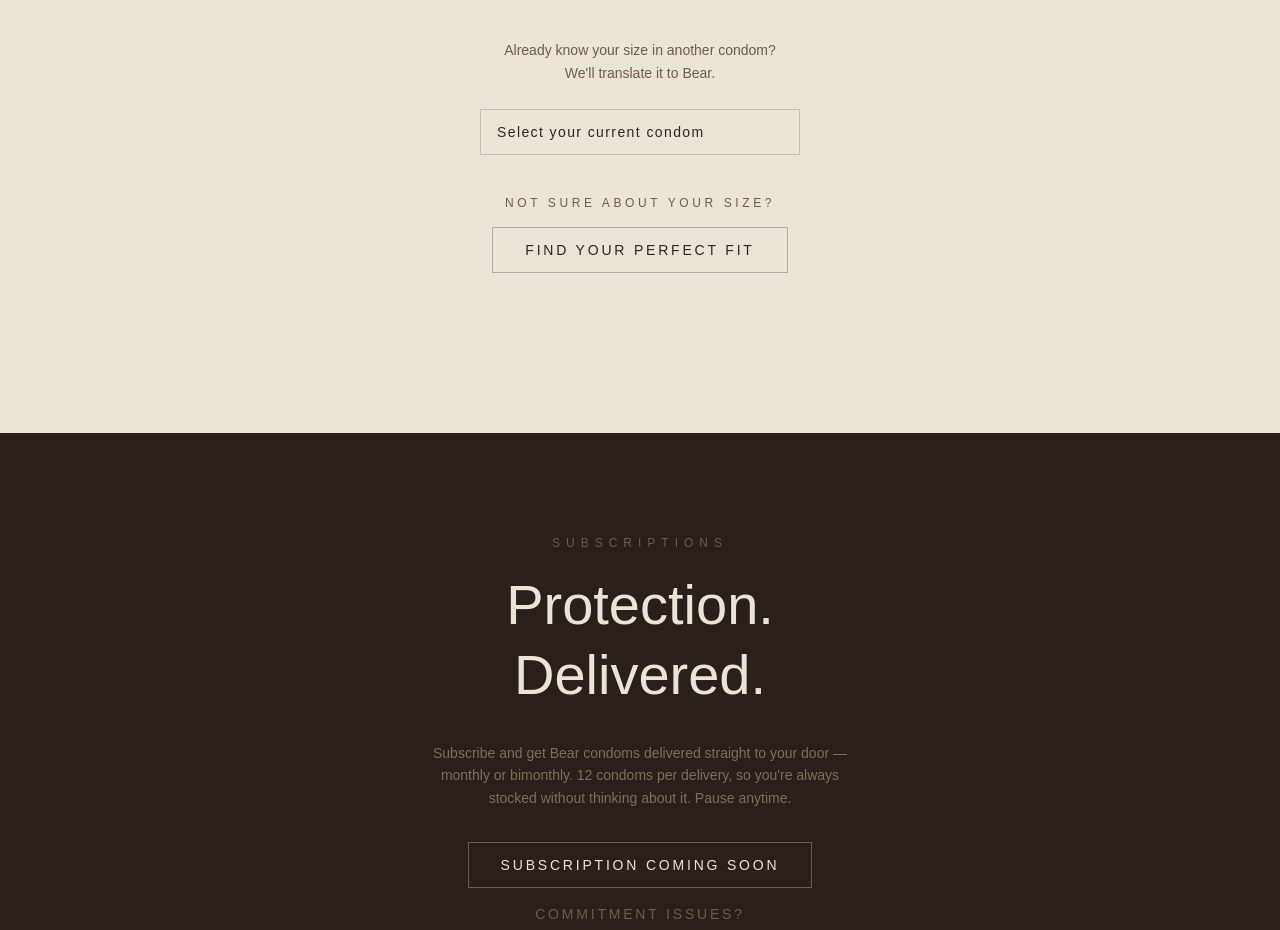
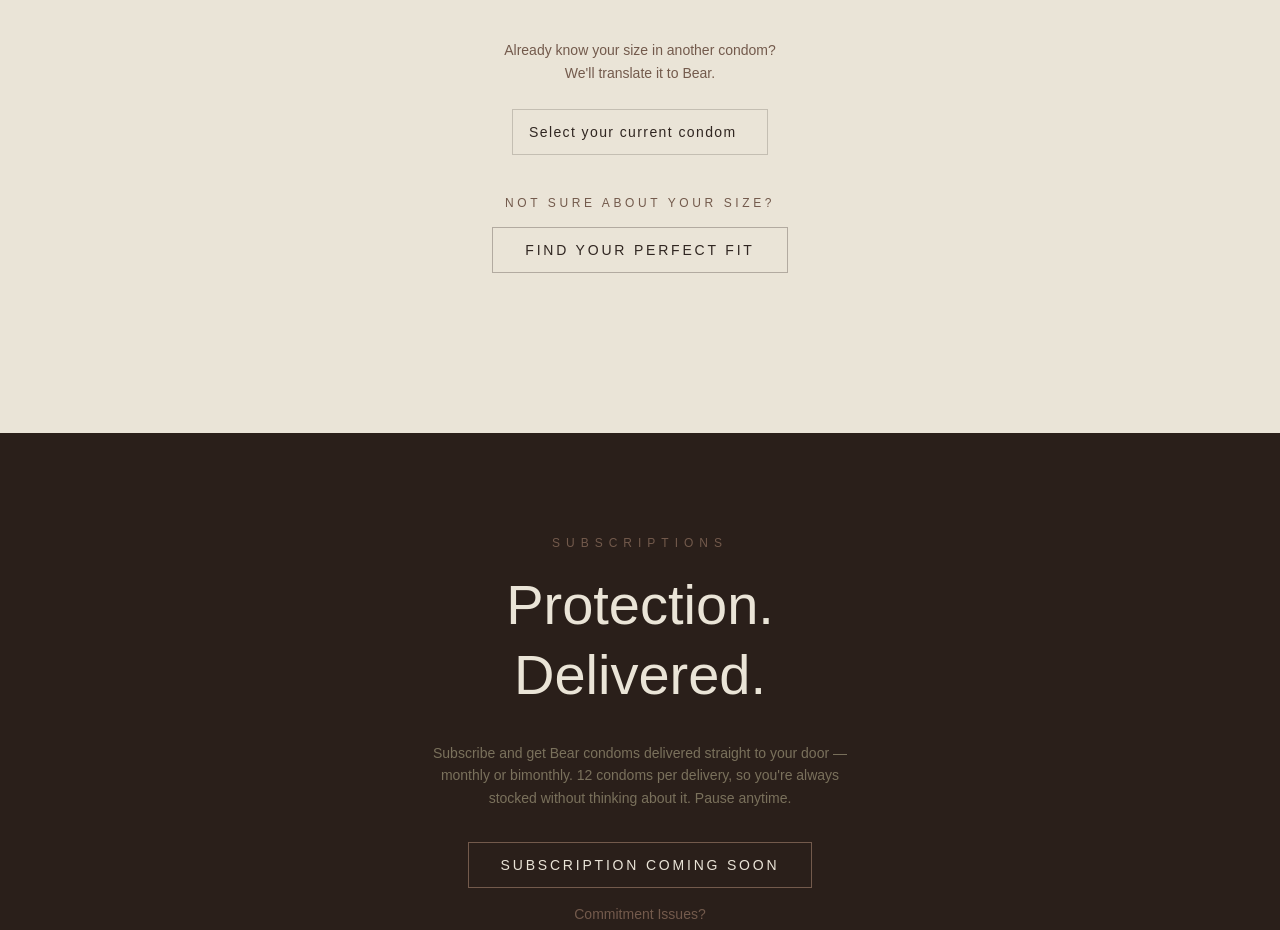
Before and after one commit to ellenbjorkegren/website, a Next.js app in the folder bear_website/: page / in a window 1280 px wide. Shown: the part 2402-3332 px from the top of the page. Built offline with nearby package versions, Linux system fonts and the light colour scheme; a web font is replaced by a local one.

Commit message:
fix buttons

```diff
--- a/bear_website/app/page.tsx
+++ b/bear_website/app/page.tsx
@@ -79,7 +79,7 @@ function SizeTranslator() {
   return (
     <div className="flex flex-col items-center gap-4">
       <select
-        className="w-full max-w-xs mx-auto block bg-[#eae4d7] border border-[#302621]/20 text-[#302621] text-sm tracking-[0.1em] px-4 py-3 focus:outline-none focus:border-[#302621] transition-colors duration-200 appearance-none cursor-pointer"
+        className="max-w-xs w-64 bg-[#eae4d7] border border-[#302621]/20 text-[#302621] text-sm tracking-[0.1em] px-4 py-3 focus:outline-none focus:border-[#302621] transition-colors duration-200 appearance-none cursor-pointer"
         value={selected ?? ""}
         onChange={(e) => setSelected(e.target.value === "" ? null : Number(e.target.value))}
       >
@@ -391,11 +391,12 @@ export default function Home() {
             >
               Subscription Coming Soon
             </button>
+            <p className="text-sm text-[#735a4c]">Commitment Issues?</p>
             <button
               onClick={() => { setShowOrderModal(true); setOrderTab(1); }}
-              className="text-sm tracking-[0.2em] uppercase text-[#735a4c] hover:text-[#eae4d7] transition-colors duration-300"
+              className="text-sm tracking-[0.2em] uppercase border border-[#735a4c] px-8 py-3 text-[#eae4d7] hover:border-[#eae4d7] transition-all duration-300"
             >
-              Commitment Issues?
+              Try Us Out First
             </button>
           </div>
         </div>
```
